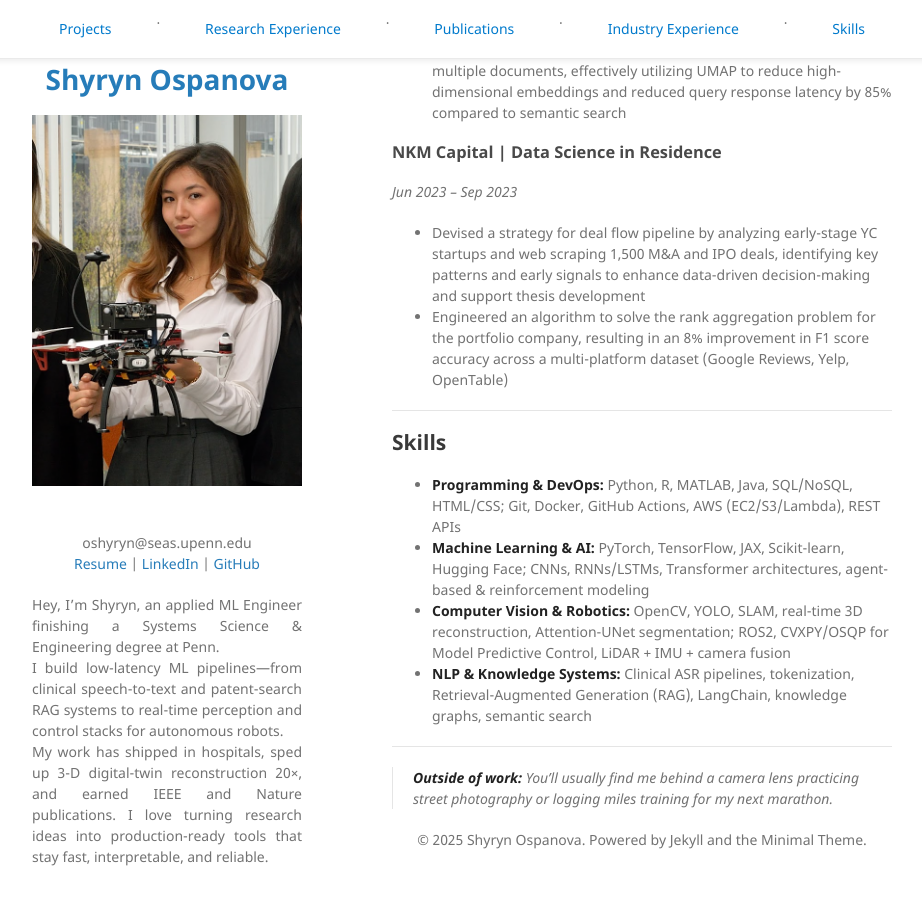
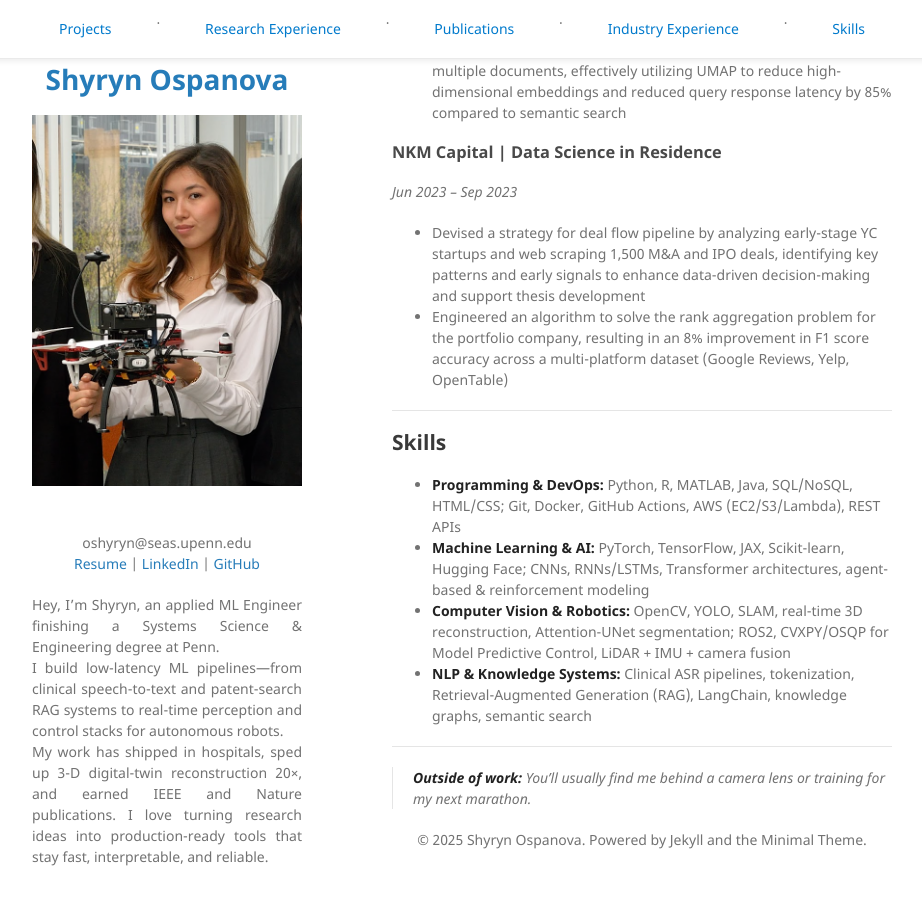
Before and after one commit to re1null0/portfolio.io, a Jekyll site: the page built from index.md, in a window 1280 px wide and 900 px high, scrolled down 4384 px. Shown: the whole window, without its empty margins (178-1100 px from the left). Built offline with Jekyll 4.4.1, drawn with Linux system fonts in a browser that asks for light colours.

Commit message:
Update index.md

```diff
--- a/index.md
+++ b/index.md
@@ -345,6 +345,6 @@ Produced the first public curriculum on Neural Networks and Computer Vision (Ope
 
 ---
 
-> **Outside of work:** You’ll usually find me behind a camera lens practicing street photography or logging miles training for my next marathon.
+> **Outside of work:** You’ll usually find me behind a camera lens or training for my next marathon.
 
 <center>© 2025 Shyryn Ospanova. Powered by Jekyll and the Minimal Theme.</center>
```
